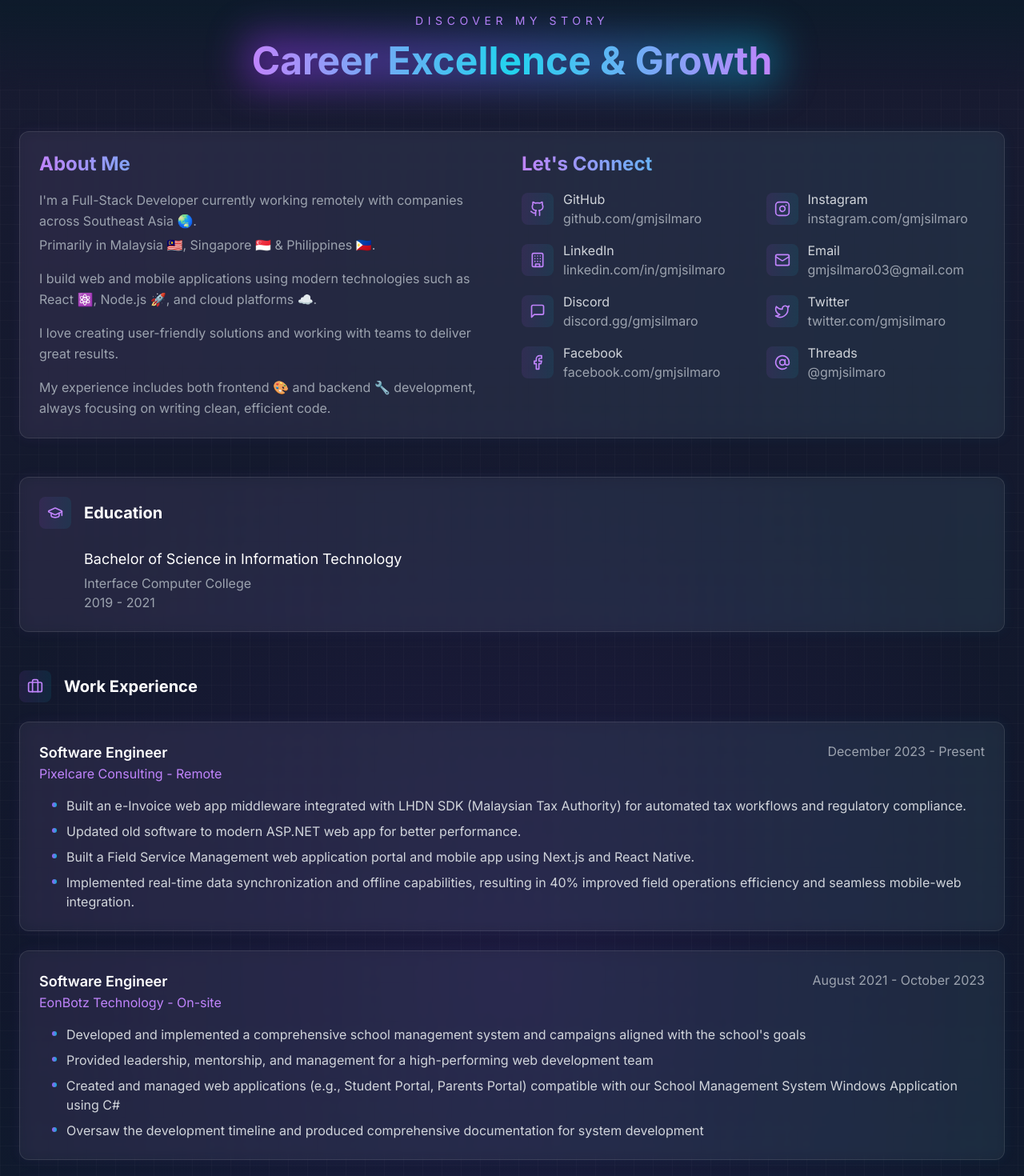
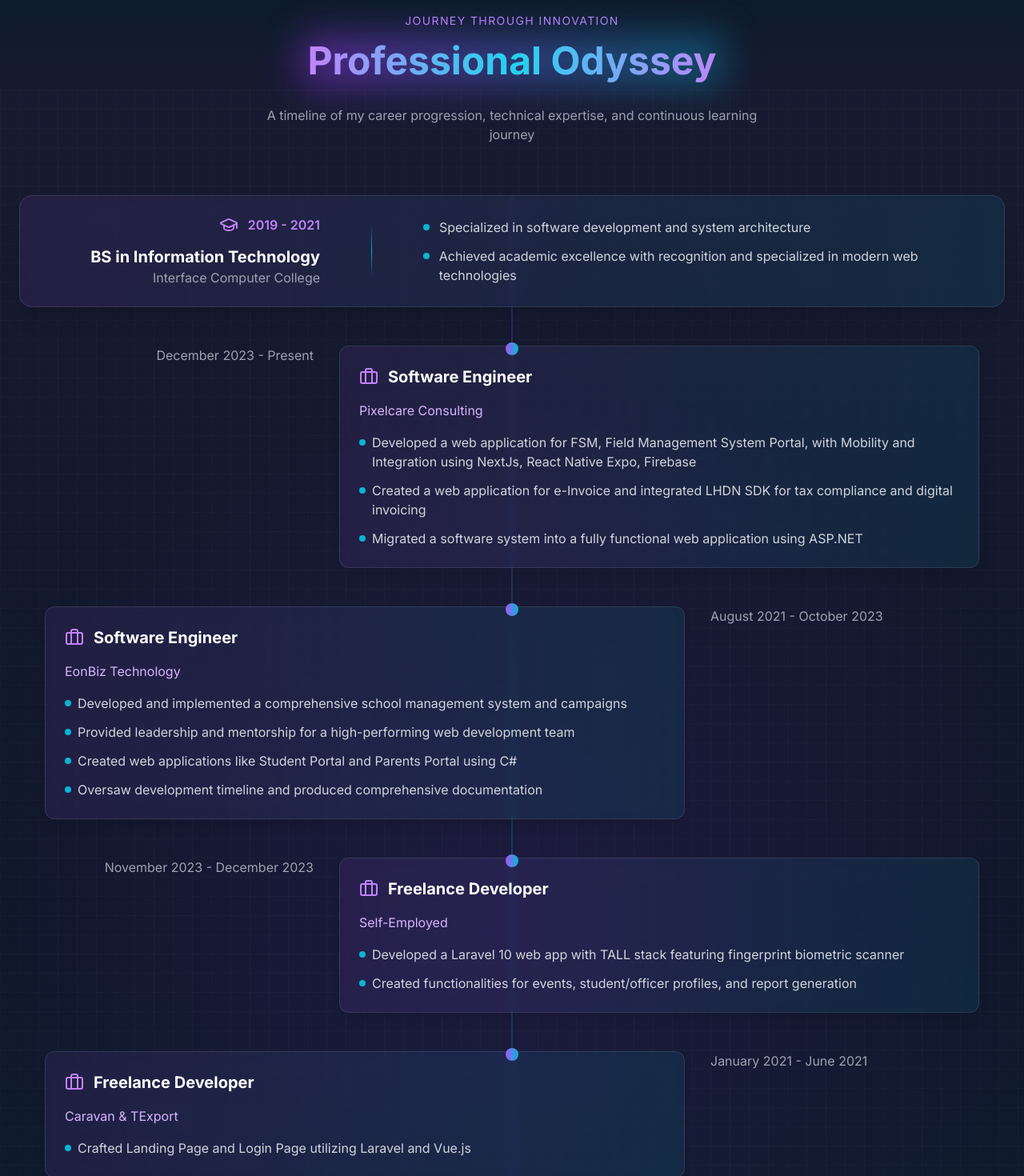
Before and after one commit to GMJSilmaro/portfolio, a Next.js app: page / in a window 1280 px wide. Shown: the part 880-2350 px from the top of the page at 80% size. Built offline with nearby package versions, Linux system fonts and the light colour scheme.

Commit message:
Update Aboutus.

```diff
--- a/app/components/About.tsx
+++ b/app/components/About.tsx
@@ -7,74 +7,70 @@ export const About = () => {
   const workExperience = [
     {
       title: "Software Engineer",
-      company: "Pixelcare Consulting - Remote",
+      company: "Pixelcare Consulting",
+      location: "Remote",
       period: "December 2023 - Present",
-      achievements: [
-        "Built an e-Invoice web app middleware integrated with LHDN SDK (Malaysian Tax Authority) for automated tax workflows and regulatory compliance.",
-        "Updated old software to modern ASP.NET web app for better performance.",
-        "Built a Field Service Management web application portal and mobile app using Next.js and React Native.",
-        "Implemented real-time data synchronization and offline capabilities, resulting in 40% improved field operations efficiency and seamless mobile-web integration."
+      description: [
+        "Developed a web application for FSM, Field Management System Portal, with Mobility and Integration using NextJs, React Native Expo, Firebase",
+        "Created a web application for e-Invoice and integrated LHDN SDK for tax compliance and digital invoicing",
+        "Migrated a software system into a fully functional web application using ASP.NET"
       ]
     },
     {
       title: "Software Engineer",
-      company: "EonBotz Technology - On-site",
+      company: "EonBiz Technology",
+      location: "On-site",
       period: "August 2021 - October 2023",
-      achievements: [
-        "Developed and implemented a comprehensive school management system and campaigns aligned with the school's goals",
-        "Provided leadership, mentorship, and management for a high-performing web development team",
-        "Created and managed web applications (e.g., Student Portal, Parents Portal) compatible with our School Management System Windows Application using C#",
-        "Oversaw the development timeline and produced comprehensive documentation for system development"
+      description: [
+        "Developed and implemented a comprehensive school management system and campaigns",
+        "Provided leadership and mentorship for a high-performing web development team",
+        "Created web applications like Student Portal and Parents Portal using C#",
+        "Oversaw development timeline and produced comprehensive documentation"
       ]
     },
     {
       title: "Freelance Developer",
-      company: "Self-Employed (Freelance) - Remote",
-      period: "November 6 - December 4, 2023",
-      achievements: [
-        "Developed a Laravel 10 web app with the TALL stack, featuring a fingerprint biometrics scanner",
+      company: "Self-Employed",
+      location: "Remote",
+      period: "November 2023 - December 2023",
+      description: [
+        "Developed a Laravel 10 web app with TALL stack featuring fingerprint biometric scanner",
         "Created functionalities for events, student/officer profiles, and report generation"
       ]
     },
     {
-      title: "Web Developer",
-      company: "Caravan & 1Export (1-month remote contract) - Davao City",
+      title: "Freelance Developer",
+      company: "Caravan & TExport",
+      location: "Remote",
       period: "January 2021 - June 2021",
-      achievements: [
-        "Crafted Landing and Login Page utilizing Laravel and Vue.js for Caravan & 1Export"
-      ]
-    },
-    {
-      title: "Freelance Developer",
-      company: "Self-Employed (Freelance) - Remote",
-      period: "January 2018 - October 2018",
-      achievements: [
-        "Built a library management system using Laravel, Bootstrap, PHP and MySQL",
-        "The application features a sleek and responsive interface, facilitating tasks such as catalog browsing, book transactions, and user account management"
+      description: [
+        "Crafted Landing Page and Login Page utilizing Laravel and Vue.js"
       ]
     },
     {
       title: "Game Developer",
       company: "Self-Employed",
+      location: "Remote",
       period: "June 2017 - May 2018",
-      achievements: [
-        "Developed an Android game for dyslexic children aged 3-5 using UNITY Engine",
-        "Proficient in database design and C# as the programming language"
+      description: [
+        "Developed an Android game for dyslexic children using UNITY Engine, Firebase and C#"
       ]
     },
     {
       title: "Graphic Designer",
-      company: "Love Radio Davao - On-site",
-      period: "October 2016 - May 2017",
-      achievements: [
-        "Produced compelling advertising materials, including posters and social media graphics",
-        "Ensured design and branding aligned with Love Radio Davao's image and message"
+      company: "Love Radio Davao",
+      location: "On-site",
+      period: "October 2015 - May 2017",
+      description: [
+        "Produced advertising materials including posters and social media graphics",
+        "Ensured design and branding aligned with company image and message"
       ]
     }
   ];
 
   return (
-    <section id="about" className="py-24 relative">
+
+    <section id="about" className="py-24 relative overflow-hidden">
       <Background variant="about" />
 
        {/* Top Divider */}
@@ -82,248 +78,144 @@ export const About = () => {
         <div className="h-px bg-gradient-to-r from-transparent via-purple-500/50 to-transparent" />
       </div>
 
+      {/* Section Header */}
       <div className="max-w-7xl mx-auto px-6 relative">
-        <motion.div
-          initial={{ opacity: 0 }}
-          whileInView={{ opacity: 1 }}
-          className="flex flex-col items-center mb-16"
-        >
-          <div className="text-sm tracking-[0.4em] text-purple-400 uppercase mb-4">Discover My Story</div>
-          <h2 className="text-5xl font-bold relative">
-            <span className="absolute -inset-2 bg-gradient-to-r from-purple-600 to-cyan-600 blur-xl opacity-50"></span>
-            <span className="relative bg-gradient-to-r from-purple-400 via-cyan-400 to-purple-400 text-transparent bg-clip-text animate-gradient-x">Career Excellence & Growth</span>
-          </h2>
-        </motion.div>
-
-        {/* Personal Info */}
         <motion.div
           initial={{ opacity: 0, y: 20 }}
           whileInView={{ opacity: 1, y: 0 }}
-          className="mb-12"
+          className="flex flex-col items-center mb-16 text-center"
         >
+          <span className="text-sm tracking-widest text-purple-400 uppercase mb-4">Journey Through Innovation</span>
+          <h2 className="text-5xl font-bold mb-4 relative">
+            <span className="absolute -inset-2 bg-gradient-to-r from-purple-600 to-cyan-600 blur-xl opacity-50"></span>
+            <span className="relative bg-gradient-to-r from-purple-400 via-cyan-400 to-purple-400 text-transparent bg-clip-text">
+              Professional Odyssey
+            </span>
+          </h2>
+          <p className="text-gray-400 max-w-2xl mt-4">
+            A timeline of my career progression, technical expertise, and continuous learning journey
+          </p>
+        </motion.div>
+
+        {/* Timeline Container */}
         <div className="relative">
-            <div className="absolute -inset-px bg-gradient-to-r from-purple-500/20 to-cyan-500/20 rounded-xl blur opacity-25" />
-            <div className="relative p-6 rounded-xl bg-white/5 backdrop-blur-sm border border-white/10">
-              <div className="grid grid-cols-1 md:grid-cols-2 gap-6">
-                <div>
-                  <h3 className="text-2xl font-bold bg-gradient-to-r from-purple-400 via-cyan-400 to-purple-400 text-transparent bg-clip-text mb-4">
-                    About Me
-                  </h3>
-                  <p className="text-gray-400 leading-relaxed">
-                    I'm a Full-Stack Developer currently working remotely with companies across Southeast Asia 🌏.
-                  </p>
-                  <p className="text-gray-400 leading-relaxed mt-1">
-                  Primarily in Malaysia 🇲🇾, Singapore 🇸🇬 & Philippines 🇵🇭.
-                  </p>
-                  <p className="text-gray-400 leading-relaxed mt-4">
-                    I build web and mobile applications using modern technologies such as React ⚛️, Node.js 🚀, and cloud platforms ☁️.
-                  </p>
-                  <p className="text-gray-400 leading-relaxed mt-4">
-                    I love creating user-friendly solutions and working with teams to deliver great results.
-                  </p>
-                  <p className="text-gray-400 leading-relaxed mt-4">
-                    My experience includes both frontend 🎨 and backend 🔧 development, always focusing on writing clean, efficient code.
-                  </p>
+          {/* Timeline Line */}
+          <div className="absolute left-1/2 w-0.5 h-full bg-gradient-to-b from-purple-500/20 via-cyan-500/20 to-purple-500/20 transform -translate-x-1/2" />
+
+          {/* Education */}
+          <motion.div
+            initial={{ opacity: 0, x: -50 }}
+            whileInView={{ opacity: 1, x: 0 }}
+            className="mb-12 relative timeline-item first:mt-0"
+          >
+            <div className="flex flex-col md:flex-row items-center gap-8 p-6 rounded-2xl bg-gradient-to-r from-purple-500/10 to-cyan-500/10 backdrop-blur-sm border border-white/10 shadow-xl">
+              <div className="w-full md:w-1/3 text-center md:text-right">
+                <div className="inline-flex items-center gap-3 text-purple-400">
+                  <GraduationCap className="w-6 h-6" />
+                  <span className="font-semibold">2019 - 2021</span>
                 </div>
-                <div>
-                  <h3 className="text-2xl font-bold bg-gradient-to-r from-purple-400 via-cyan-400 to-purple-400 text-transparent bg-clip-text mb-4">Let's Connect</h3>
-                  <div className="grid grid-cols-1 md:grid-cols-2 gap-8">
-                    {/* Left Column */}
-                    <div className="space-y-4">
-                      <a
-                        href="https://github.com/gmjsilmaro"
-                        target="_blank"
-                        rel="noopener noreferrer"
-                        className="flex items-center gap-3 group"
-                      >
-                        <div className="w-10 h-10 rounded-lg bg-gradient-to-r from-purple-500/10 to-cyan-500/10 flex items-center justify-center">
-                          <Github className="w-5 h-5 text-purple-400" />
+                <h3 className="text-xl font-bold text-white mt-2">BS in Information Technology</h3>
+                <p className="text-gray-400">Interface Computer College</p>
               </div>
-                        <div>
-                          <p className="text-gray-300">GitHub</p>
-                          <p className="text-gray-400 group-hover:text-white transition-colors">github.com/gmjsilmaro</p>
-                        </div>
-                      </a>
-                      <a
-                        href="https://www.linkedin.com/in/gmjsilmaro"
-                        target="_blank"
-                        rel="noopener noreferrer"
-                        className="flex items-center gap-3 group"
-                      >
-                        <div className="w-10 h-10 rounded-lg bg-gradient-to-r from-purple-500/10 to-cyan-500/10 flex items-center justify-center">
-                          <Building className="w-5 h-5 text-purple-400" />
-                        </div>
-                        <div>
-                          <p className="text-gray-300">LinkedIn</p>
-                          <p className="text-gray-400 group-hover:text-white transition-colors">linkedin.com/in/gmjsilmaro</p>
-                        </div>
-                      </a>
-                      <a
-                        href="https://discord.gg/gmjsilmaro"
-                        target="_blank"
-                        rel="noopener noreferrer"
-                        className="flex items-center gap-3 group"
-                      >
-                        <div className="w-10 h-10 rounded-lg bg-gradient-to-r from-purple-500/10 to-cyan-500/10 flex items-center justify-center">
-                          <MessageSquare className="w-5 h-5 text-purple-400" />
-                        </div>
-                        <div>
-                          <p className="text-gray-300">Discord</p>
-                          <p className="text-gray-400 group-hover:text-white transition-colors">discord.gg/gmjsilmaro</p>
-                        </div>
-                      </a>
-                      <a
-                        href="https://facebook.com/gmjsilmaro"
-                        target="_blank"
-                        rel="noopener noreferrer"
-                        className="flex items-center gap-3 group"
-                      >
-                        <div className="w-10 h-10 rounded-lg bg-gradient-to-r from-purple-500/10 to-cyan-500/10 flex items-center justify-center">
-                          <Facebook className="w-5 h-5 text-purple-400" />
-                        </div>
-                        <div>
-                          <p className="text-gray-300">Facebook</p>
-                          <p className="text-gray-400 group-hover:text-white transition-colors">facebook.com/gmjsilmaro</p>
-                        </div>
-                      </a>
-                    </div>
-
-                    {/* Right Column */}
-                    <div className="space-y-4">
-                      <a
-                        href="https://instagram.com/gmjsilmaro"
-                        target="_blank"
-                        rel="noopener noreferrer"
-                        className="flex items-center gap-3 group"
-                      >
-                        <div className="w-10 h-10 rounded-lg bg-gradient-to-r from-purple-500/10 to-cyan-500/10 flex items-center justify-center">
-                          <Instagram className="w-5 h-5 text-purple-400" />
-                        </div>
-                        <div>
-                          <p className="text-gray-300">Instagram</p>
-                          <p className="text-gray-400 group-hover:text-white transition-colors">instagram.com/gmjsilmaro</p>
-                        </div>
-                      </a>
-                      <div className="flex items-center gap-3">
-                        <div className="w-10 h-10 rounded-lg bg-gradient-to-r from-purple-500/10 to-cyan-500/10 flex items-center justify-center">
-                          <Mail className="w-5 h-5 text-purple-400" />
-                        </div>
-                        <div>
-                          <p className="text-gray-300">Email</p>
-                          <a href="mailto:gmjsilmaro03@gmail.com" className="text-gray-400 hover:text-white transition-colors">gmjsilmaro03@gmail.com</a>
-                        </div>
-                      </div>
-
-                      <a
-                        href="https://twitter.com/gmjsilmaro"
-                        target="_blank"
-                        rel="noopener noreferrer"
-                        className="flex items-center gap-3 group"
-                      >
-                        <div className="w-10 h-10 rounded-lg bg-gradient-to-r from-purple-500/10 to-cyan-500/10 flex items-center justify-center">
-                          <Twitter className="w-5 h-5 text-purple-400" />
-                        </div>
-                        <div>
-                          <p className="text-gray-300">Twitter</p>
-                          <p className="text-gray-400 group-hover:text-white transition-colors">twitter.com/gmjsilmaro</p>
-                        </div>
-                      </a>
-                      <a
-                        href="https://threads.net/@gmjsilmaro"
-                        target="_blank"
-                        rel="noopener noreferrer"
-                        className="flex items-center gap-3 group"
-                      >
-                        <div className="w-10 h-10 rounded-lg bg-gradient-to-r from-purple-500/10 to-cyan-500/10 flex items-center justify-center">
-                          <AtSign className="w-5 h-5 text-purple-400" />
-                        </div>
-                        <div>
-                          <p className="text-gray-300">Threads</p>
-                          <p className="text-gray-400 group-hover:text-white transition-colors">@gmjsilmaro</p>
-                        </div>
-                      </a>
-                    </div>
-                  </div>
-                </div>
-              </div>
+              <div className="hidden md:block w-px h-16 bg-gradient-to-b from-transparent via-cyan-500 to-transparent mx-8" />
+              <div className="w-full md:w-2/3">
+                <ul className="space-y-3">
+                  <li className="flex items-start gap-3">
+                    <div className="w-2 h-2 rounded-full bg-cyan-500 mt-2" />
+                    <p className="text-gray-300">Specialized in software development and system architecture</p>
+                  </li>
+                  <li className="flex items-start gap-3">
+                    <div className="w-2 h-2 rounded-full bg-cyan-500 mt-2" />
+                    <p className="text-gray-300">Achieved academic excellence with recognition and specialized in modern web technologies</p>
+                  </li>
+                </ul>
               </div>
             </div>
           </motion.div>
 
-        {/* Education */}
-        <motion.div
-          initial={{ opacity: 0, y: 20 }}
-          whileInView={{ opacity: 1, y: 0 }}
-          className="mb-12"
-        >
-          <div className="relative">
-            <div className="absolute -inset-px bg-gradient-to-r from-purple-500/20 to-cyan-500/20 rounded-xl blur opacity-25" />
-            <div className="relative p-6 rounded-xl bg-white/5 backdrop-blur-sm border border-white/10">
-              <div className="flex items-center gap-4 mb-6">
-                <div className="w-10 h-10 rounded-lg bg-gradient-to-r from-purple-500/10 to-cyan-500/10 flex items-center justify-center">
-                  <GraduationCap className="w-5 h-5 text-purple-400" />
-                </div>
-                <h3 className="text-xl font-bold text-white">Education</h3>
-              </div>
-              <div className="ml-14">
-                <h4 className="text-lg text-white mb-1">Bachelor of Science in Information Technology</h4>
-                <p className="text-gray-400">Interface Computer College</p>
-                <p className="text-gray-400">2019 - 2021</p>
-              </div>
-            </div>
-          </div>
-        </motion.div>
-
-        {/* Work Experience */}
-        <motion.div
-          initial={{ opacity: 0, y: 20 }}
-          whileInView={{ opacity: 1, y: 0 }}
-          className="space-y-6"
-        >
-          <div className="flex items-center gap-4 mb-6">
-            <div className="w-10 h-10 rounded-lg bg-gradient-to-r from-purple-500/10 to-cyan-500/10 flex items-center justify-center">
-              <Briefcase className="w-5 h-5 text-purple-400" />
-            </div>
-            <h3 className="text-xl font-bold text-white">Work Experience</h3>
-          </div>
-
-          <div className="space-y-6">
+          {/* Work Experience Timeline */}
           {workExperience.map((job, index) => (
             <motion.div
               key={index}
-                initial={{ opacity: 0, y: 20 }}
+              initial={{ opacity: 0, y: 50 }}
               whileInView={{ opacity: 1, y: 0 }}
               transition={{ delay: index * 0.1 }}
-                className="relative"
+              className={`relative mb-12 pl-8 md:pl-0 ${index % 2 === 0 ? 'md:pr-8' : 'md:pl-8'}`}
             >
-                <div className="absolute -inset-px bg-gradient-to-r from-purple-500/20 to-cyan-500/20 rounded-xl blur opacity-25" />
-                <div className="relative p-6 rounded-xl bg-white/5 backdrop-blur-sm border border-white/10">
-                  <div className="flex flex-col md:flex-row md:items-start md:justify-between mb-4">
-                    <div>
-                      <h4 className="text-lg font-semibold text-white">{job.title}</h4>
-                      <p className="text-purple-400">{job.company}</p>
+              {/* Timeline Dot */}
+              <div className="absolute left-0 md:left-1/2 w-4 h-4 bg-gradient-to-r from-purple-500 to-cyan-500 rounded-full -ml-7 md:-ml-2 -mt-1 z-10" />
+
+              <div className={`flex ${index % 2 === 0 ? 'md:flex-row' : 'md:flex-row-reverse'}`}>
+                {/* Date */}
+                <div className={`hidden md:block w-1/3 ${index % 2 === 0 ? 'text-right pr-8' : 'text-left pl-8'}`}>
+                  <p className="text-gray-400">{job.period}</p>
                 </div>
-                    <p className="text-gray-400 md:text-right">{job.period}</p>
+
+                {/* Content */}
+                <div className="w-full md:w-2/3 bg-gradient-to-r from-purple-500/10 to-cyan-500/10 p-6 rounded-xl border border-white/10 backdrop-blur-sm shadow-lg hover:shadow-xl transition-shadow">
+                  <div className="flex items-center gap-3 mb-4">
+                    <Briefcase className="w-6 h-6 text-purple-400" />
+                    <h3 className="text-xl font-bold text-white">{job.title}</h3>
                   </div>
-                  <ul className="space-y-2 ml-4">
-                    {job.achievements.map((achievement, i) => (
-                      <li key={i} className="flex items-start gap-3">
-                        <div className="w-1.5 h-1.5 rounded-full bg-gradient-to-r from-purple-500 to-cyan-500 mt-2" />
-                        <span className="text-gray-300">{achievement}</span>
+                  <p className="text-purple-300 mb-4">{job.company}</p>
+                  <ul className="space-y-3">
+                    {job.description.map((achievement, i) => (
+                      <li key={i} className="flex items-start gap-2">
+                        <div className="w-2 h-2 rounded-full bg-cyan-500 mt-2 flex-shrink-0" />
+                        <p className="text-gray-300">{achievement}</p>
                       </li>
                     ))}
                   </ul>
                 </div>
+              </div>
             </motion.div>
+          ))}
+        </div>
+
+        {/* Contact Panel */}
+        <motion.div
+          initial={{ opacity: 0, scale: 0.9 }}
+          whileInView={{ opacity: 1, scale: 1 }}
+          className="mt-24 bg-gradient-to-br from-purple-500/20 to-cyan-500/20 rounded-2xl p-8 border border-white/10 backdrop-blur-sm"
+        >
+          <div className="text-center mb-8">
+            <h3 className="text-3xl font-bold bg-gradient-to-r from-purple-400 to-cyan-400 text-transparent bg-clip-text mb-4">
+              Let's Build Something Amazing
+            </h3>
+            <p className="text-gray-400 max-w-xl mx-auto">
+              Whether you have a project in mind or just want to connect, I'm always open to new opportunities and conversations.
+            </p>
+          </div>
+
+          <div className="grid grid-cols-1 md:grid-cols-3 gap-6">
+            {[
+              { icon: Mail, label: 'Email', value: 'gmjsilmaro03@gmail.com', href: 'mailto:gmjsilmaro03@gmail.com' },
+              { icon: Github, label: 'GitHub', value: 'gmjsilmaro', href: 'https://github.com/gmjsilmaro' },
+              { icon: Building, label: 'LinkedIn', value: 'gmjsilmaro', href: 'https://linkedin.com/in/gmjsilmaro' },
+            ].map((contact, i) => (
+              <a
+                key={i}
+                href={contact.href}
+                target="_blank"
+                rel="noopener noreferrer"
+                className="group p-4 rounded-xl bg-white/5 hover:bg-white/10 transition-all"
+              >
+                <div className="flex items-center gap-4">
+                  <div className="p-3 rounded-lg bg-gradient-to-r from-purple-500/10 to-cyan-500/10">
+                    <contact.icon className="w-6 h-6 text-purple-400" />
+                  </div>
+                  <div>
+                    <p className="text-sm text-gray-400">{contact.label}</p>
+                    <p className="text-gray-200 group-hover:text-white transition-colors">
+                      {contact.value}
+                    </p>
+                  </div>
+                </div>
+              </a>
             ))}
           </div>
         </motion.div>
       </div>
-
-      {/* Bottom Divider */}
-      <div className="absolute bottom-0 inset-x-0">
-        <div className="h-px bg-gradient-to-r from-transparent via-cyan-500/50 to-transparent" />
-      </div>
     </section>
   );
 };
```
Lines whose indentation alone changed are shown as unchanged.
